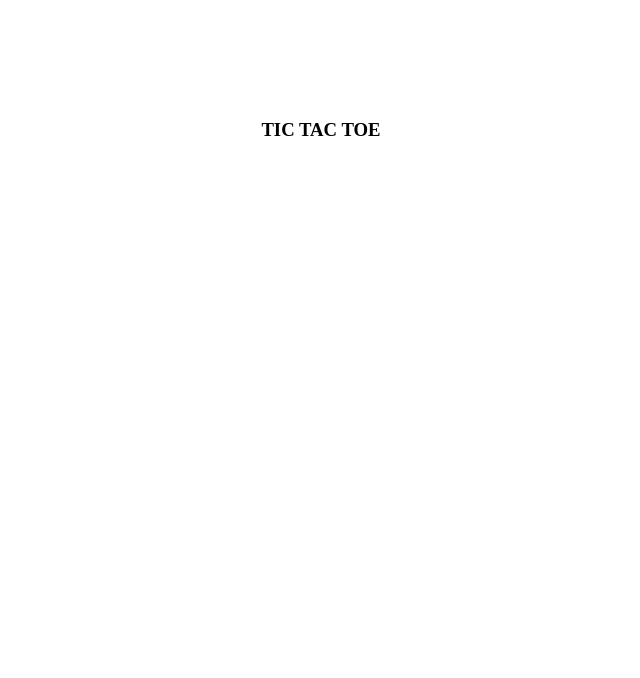
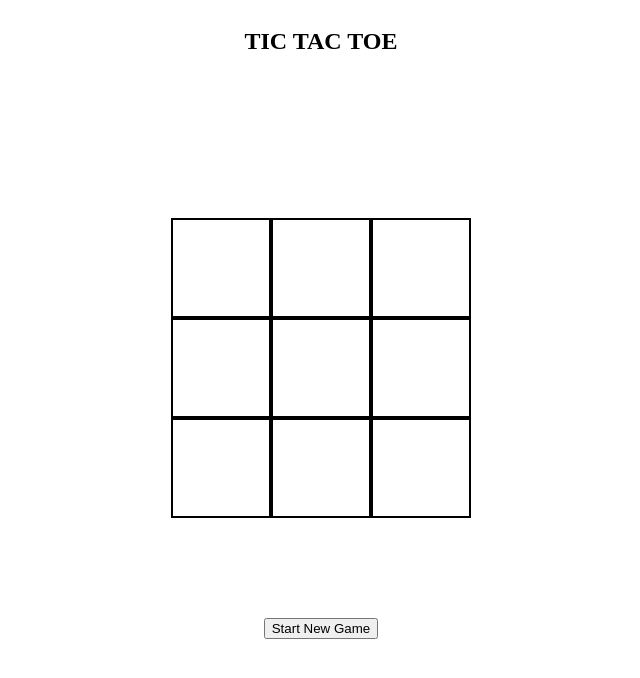
Before and after one commit to ZeroDegree0123/Playground, a plain HTML site: page index.html in a window 1280 px wide. Shown: the whole page, without its empty margins (319-959 px from the left). Drawn offline with Linux system fonts and the light colour scheme.

Commit message:
finishes tictactoe practice

```diff
--- a/index.html
+++ b/index.html
@@ -8,7 +8,26 @@
     <title>Playground</title>
 </head>
 <body>
-    <!-- <section class="navbar-practice">
+    <h2>TIC TAC TOE</h2>
+    <h1></h1>
+    <section class="tic-tac-toe-container">
+        <div id="square0" class="squares">1</div>
+        <div id="square1" class="squares">2</div>
+        <div id="square2" class="squares">3</div>
+        <div id="square3" class="squares">4</div>
+        <div id="square4" class="squares">5</div>
+        <div id="square5" class="squares">6</div>
+        <div id="square6" class="squares">7</div>
+        <div id="square7" class="squares">8</div>
+        <div id="square8" class="squares">9</div>
+    </section>
+    <button id="start">Start New Game</button>
+    <script src="main.js"></script>
+</body>
+</html>
+
+
+  <!-- <section class="navbar-practice">
         <header>
             <nav id="top-menu"></nav>
             <nav id="sub-menu"></nav>
@@ -16,11 +35,3 @@
         <main>
         </main>
     </section> -->
-    <section class="tic-tac-toe-container">
-        <h3>
-          TIC TAC TOE
-        </h3>
-    </section>
-    <script src="main.js"></script>
-</body>
-</html>
--- a/main.css
+++ b/main.css
@@ -2,8 +2,47 @@
     box-sizing: border-box;
   }
 
+  body {
+    display: flex;
+    flex-direction: column;
+    justify-content: center;
+    align-items: center;
+  }
 
-  /* CSS Custom Properties */
+  .tic-tac-toe-container {
+    display: flex;
+    flex-direction: row;
+    flex-wrap: wrap;
+    justify-content: center;
+    align-items: center;
+    margin: 100px;
+    width: 300px;
+    height: 300px;
+  }
+
+
+  .squares {
+    display: flex;
+    justify-content: center;
+    align-items: center;
+    width: 100px;
+    height: 100px;
+    border: 2px solid black;
+  }
+
+
+
+
+
+
+
+
+
+
+
+
+
+  /* CSS Custom Properties for nav */
   /* :root {
     --main-bg: #4a4e4d;
     --top-menu-bg: #0e9aa7;
@@ -63,11 +102,3 @@
     background-color: var(--sub-menu-bg);
     color: var(--main-bg);
   } */
-
-  .tic-tac-toe-container {
-    display: flex;
-    flex-direction: column;
-    justify-content: center;
-    align-items: center;
-    margin: 100px;
-  }
--- a/main.js
+++ b/main.js
@@ -1,3 +1,80 @@
+/*----- constants -----*/
+const values = {
+    '1': 'x',
+    '-1': 'o',
+    'null': ''
+};
+
+// const winningCombos = [
+//     [0, 1, 2],
+//     [3, 4, 5],
+//     [6, 7, 8],
+//     [0, 3, 6],
+//     [1, 4, 7],
+//     [2, 5, 8],
+//     [0, 4, 8],
+//     [2, 4, 6]
+//   ];
+
+/*----- app's state (variables) -----*/
+let board;
+let turn;
+let winner;
+
+/*----- cached element references -----*/
+const squaresEl = document.querySelectorAll('div.squares');
+const buttonEl = document.getElementById('start');
+const boardEl = document.querySelector('section');
+const message = document.querySelector('h1');
+
+console.log(boardEl)
+/*----- event listeners -----*/
+boardEl.addEventListener('click', handleMove);
+buttonEl.addEventListener('click', init);
+
+/*----- functions -----*/
+init();
+
+function handleMove(evt) {
+    // get index of squares
+    const idx = parseInt(evt.target.id.replace('square', ''))
+    if (board[idx]) return;
+    board[idx] = turn;
+    turn *= -1;
+    // winner = getWinner();
+    render();
+}
+
+// function getWinner() {
+//     for (let i = 0; i < winningCombos.length; i++) {
+//       if (Math.abs(board[winningCombos[i][0]] + board[winningCombos[i][1]] + board[winningCombos[i][2]]) === 3) return board[winningCombos[i][0]];
+//     }
+//     if (board.includes(null)) return null;
+//     return 'T';
+//   }
+
+function render() {
+    board.forEach(function(square, idx) {
+        squaresEl[idx].innerHTML = values[square]
+    });
+    // if (winner === 'T') {
+    //     message.innerHTML = 'Rats, another tie!';
+    //   } else if (winner) {
+    //     message.innerHTML = `Congrats ${lookup[winner].toUpperCase()}!`;
+    //   } else {
+    //     message.innerHTML = `${lookup[turn].toUpperCase()}'s Turn`;
+    //   }
+}
+
+function init() {
+    board = [null, null, null, null, null, null, null, null, null];
+    turn = 1;
+    winner = null;
+    render();
+}
+
+
+
 // // globals
 // const menuLinks = [
 //     {text: 'about', href: '/about'},
```
